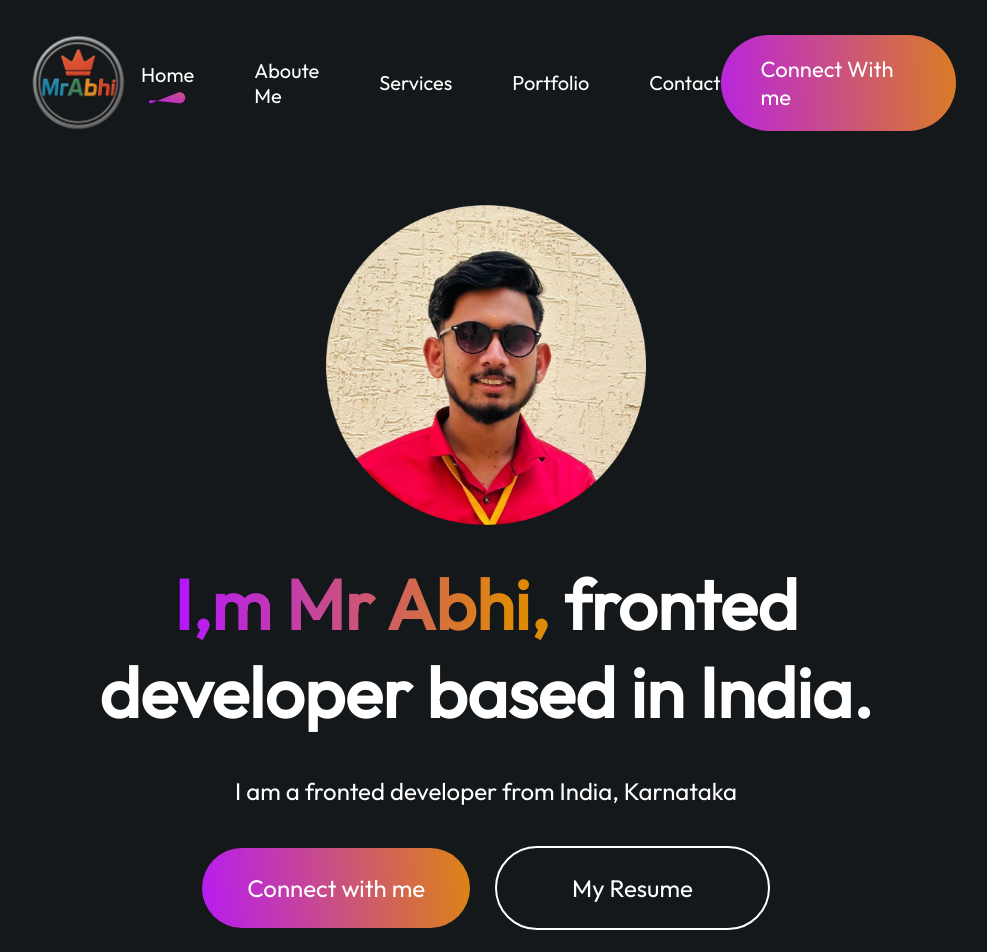
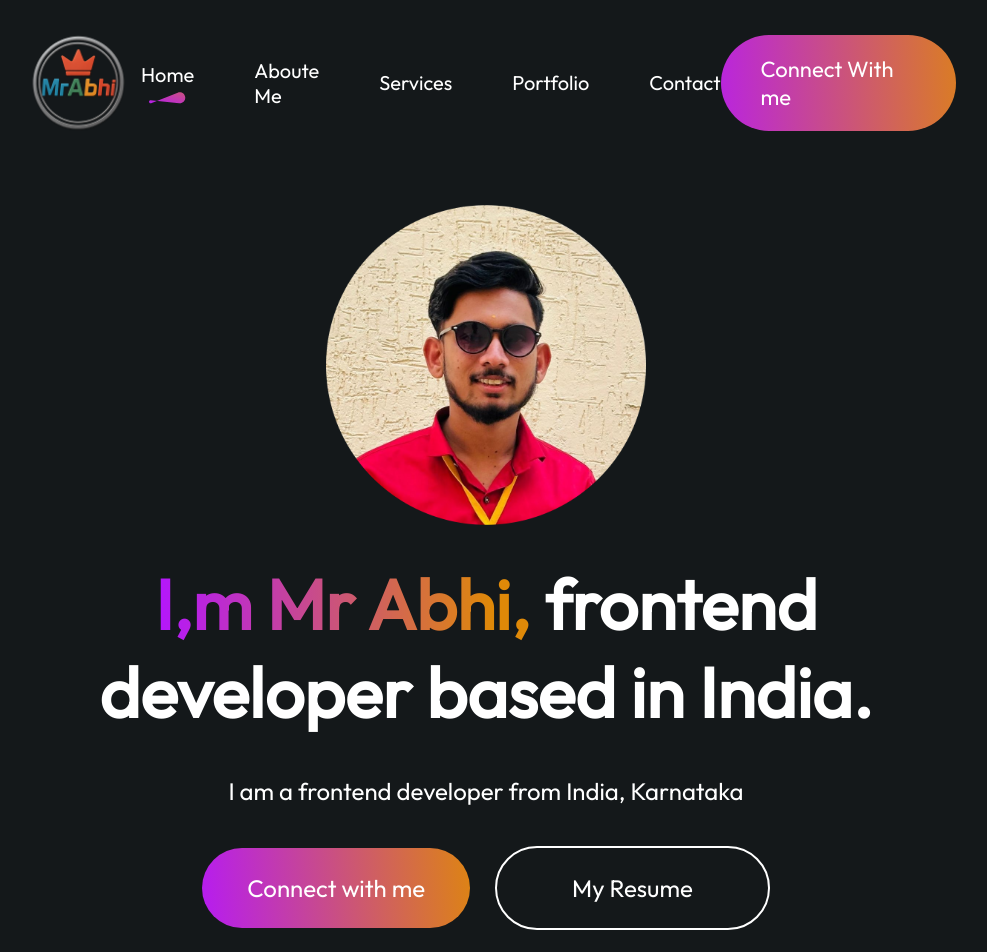
Before and after one commit to MrAbhi698/Portfolio, a React (Vite) app in the folder portpolio-react/: page / in a window 1280 px wide. Shown: the top 952 px of the page, without its empty margins (154-1141 px from the left). Built offline with nearby package versions, Linux system fonts and the light colour scheme.

Commit message:
I changed footer and hero

```diff
--- a/portpolio-react/src/components/Footer/Footer.jsx
+++ b/portpolio-react/src/components/Footer/Footer.jsx
@@ -9,7 +9,7 @@ const Footer = () => {
         <div className="footer-top">
             <div className="footer-top-left">
                 <img src={footer_logo} alt="" height={120} width={120} />
-                <p>I am a fronted developer from India, Karnataka </p>
+                <p>I am a frontend developer from India, Karnataka </p>
             </div>
             <div className="footer-top-right">
                 <div className="footer-email-input">
--- a/portpolio-react/src/components/Hero/Hero.jsx
+++ b/portpolio-react/src/components/Hero/Hero.jsx
@@ -7,8 +7,8 @@ const Hero = () => {
   return (
     <div id='home' className='hero'>
         <img src={profile_img1} alt="" height={320} width={320}/>
-        <h1><span>I,m Mr Abhi,</span> fronted developer based in India.</h1>
-        <p>I am a fronted developer from India, Karnataka </p>
+        <h1><span>I,m Mr Abhi,</span> frontend developer based in India.</h1>
+        <p>I am a frontend developer from India, Karnataka </p>
         <div className="hero-action">
             <div className="hero-connect"><AnchorLink className='anchor-link' offset={50} href='#contact'>Connect with me</AnchorLink></div>
             <div className="hero-resume">My Resume</div>
```
